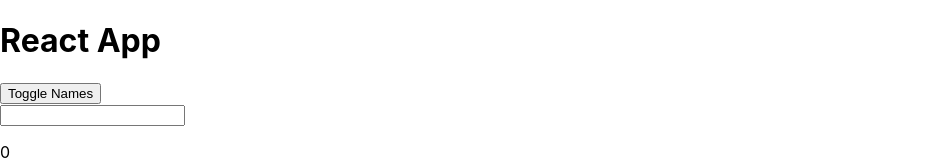
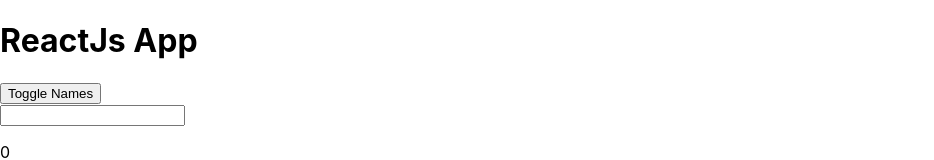
Before and after one commit to elptr/udemy-react-complete-guide, a React app: page / in a window 1280 px wide. Shown: the top 160 px of the page, without its empty margins (0-934 px from the left). Built offline with nearby package versions, Linux system fonts and the light colour scheme.

Commit message:
this.props example

```diff
--- a/src/components/Cockpit/Cockpit.js
+++ b/src/components/Cockpit/Cockpit.js
@@ -12,7 +12,7 @@
 
     return (
         <div className={classes.Cockpit}>
-            <h1>React App</h1>
+            <h1>{props.title}</h1>
             <button
                 className={btn}
                 onClick={props.clicked}
--- a/src/containers/App.js
+++ b/src/containers/App.js
@@ -124,6 +124,7 @@
                     showPersons={this.state.showPersons}
                     persons = {this.state.persons}
                     buttonValue = "Toggle Names"
+                    title={this.props.title}
                 />
 
                 {/*<Input*/}
--- a/src/index.js
+++ b/src/index.js
@@ -5,7 +5,7 @@
 
 import * as serviceWorker from './serviceWorker';
 
-ReactDOM.render(<App />, document.getElementById('root'));
+ReactDOM.render(<App title="ReactJs App"/>, document.getElementById('root'));
 
 // If you want your app to work offline and load faster, you can change
 // unregister() to register() below. Note this comes with some pitfalls.
```
